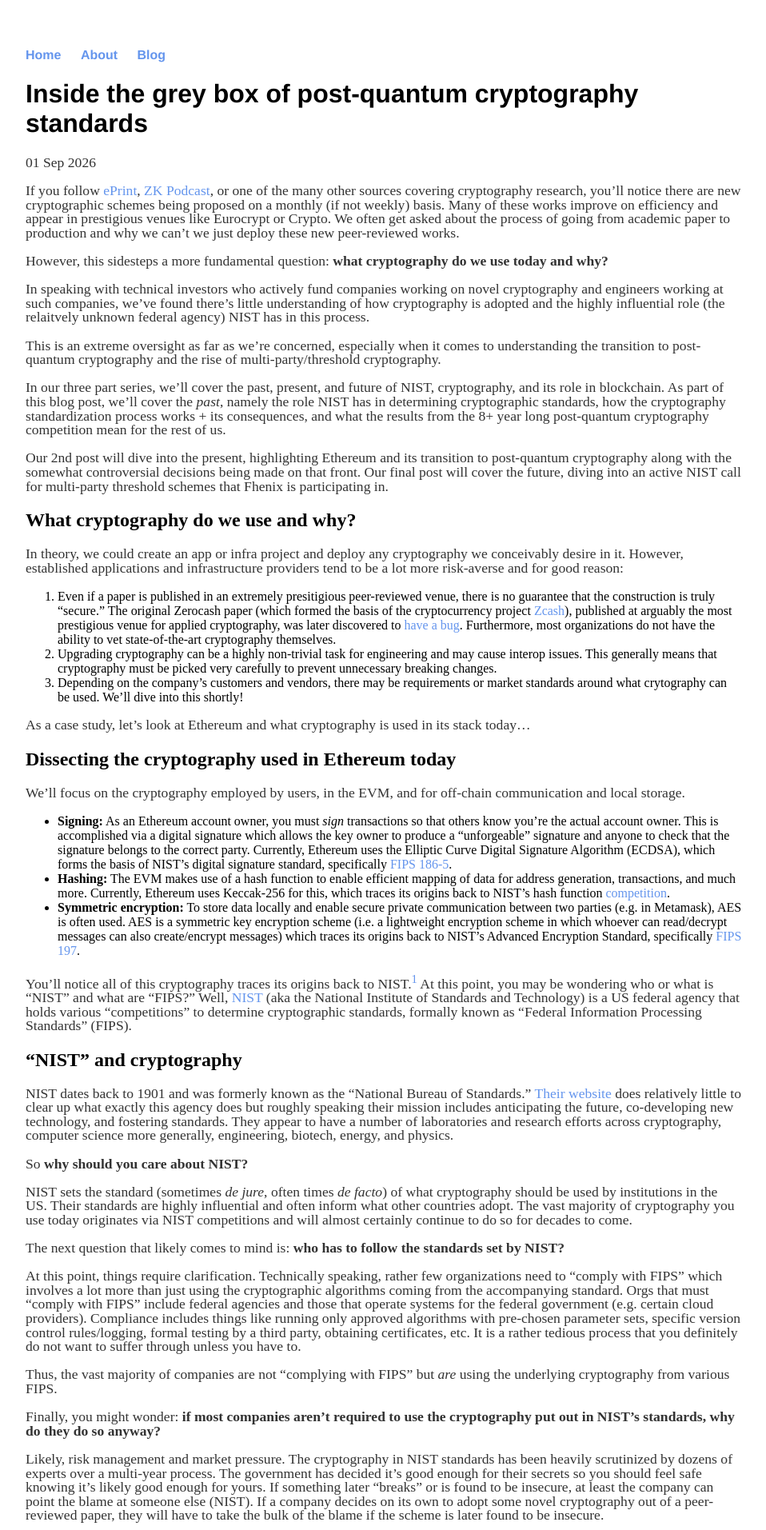
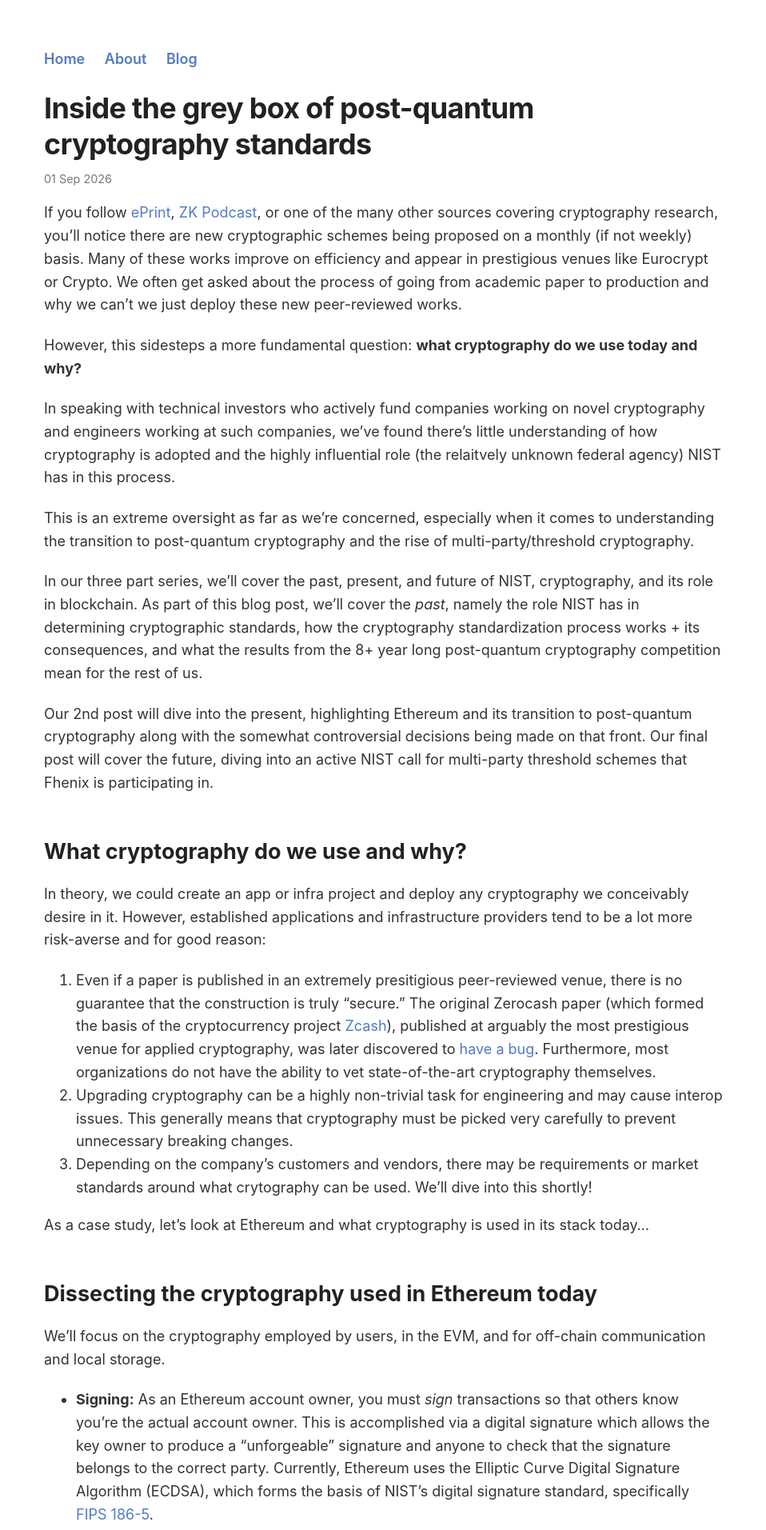
Before and after one commit to ravital/ravital.github.io, a Jekyll site: the page built from _posts/2026-09-01-pqc.md, in a window 1280 px wide. Shown: the top 1913 px of the page at 80% size, without its empty margins (160-1118 px from the left). Built offline with Jekyll 4.4.1, drawn with Linux system fonts in a browser that asks for light colours.

Commit message:
Update main.css

```diff
--- a/css/main.css
+++ b/css/main.css
@@ -1,58 +1,108 @@
 body {
     margin: 60px auto;
     width: 70%;
+    max-width: 850px;
+    font-family: -apple-system, BlinkMacSystemFont, "Segoe UI",
+                 Helvetica, Arial, sans-serif;
+    font-size: 18px;
+    line-height: 1.6;
+    color: #333;
 }
-nav ul, footer ul {
-    font-family:'Helvetica', 'Arial', 'Sans-Serif';
-    padding: 0px;
+
+nav ul,
+footer ul {
+    padding: 0;
     list-style: none;
-    font-weight: bold;
+    font-weight: 600;
 }
-nav ul li, footer ul li {
+
+nav ul li,
+footer ul li {
     display: inline;
     margin-right: 20px;
 }
+
 a {
+    color: #527bc4;
     text-decoration: none;
-    color: #6495ED;
 }
+
 a:hover {
     text-decoration: underline;
 }
+
+h1,
+h2,
+h3,
+h4 {
+    line-height: 1.25;
+    color: #222;
+}
+
 h1 {
-    font-size: 2em;
-    font-family:'Helvetica', 'Arial', 'Sans-Serif';
+    font-size: 2.25rem;
+    letter-spacing: -0.02em;
+    margin-bottom: 0.25em;
 }
+
+h2 {
+    margin-top: 2em;
+}
+
+p,
+li {
+    line-height: 1.6;
+}
+
 p {
-    font-size: 1.1em;
-    line-height: 1em;
-    color: #333;
+    margin: 0 0 1.2em;
 }
+
+.meta {
+    color: #777;
+    font-size: 0.9rem;
+}
+
+img {
+    max-width: 100%;
+    height: auto;
+}
+
 footer {
     border-top: 1px solid #d5d5d5;
-    font-size: .8em;
+    margin-top: 50px;
+    padding-top: 15px;
+    font-size: 0.8rem;
 }
 
 ul.posts {
     margin: 20px auto 40px;
-    font-size: 1.1em;
 }
 
 ul.posts li {
     list-style: none;
 }
 
-table{
+table {
+    width: 100%;
     border-collapse: collapse;
-    border-spacing: 1px;
-    border:1.5px solid #CCCDD1;
-    padding: 0.5px;
+    font-size: 0.9rem;
 }
 
-th{
-    border:1.5px solid #CCCDD1;
+th,
+td {
+    border: 1px solid #cccdd1;
+    padding: 8px;
 }
 
-td{
-    border:1px solid #CCCDD1;
+@media (max-width: 700px) {
+    body {
+        width: auto;
+        margin: 30px 20px;
+        font-size: 17px;
+    }
+
+    h1 {
+        font-size: 2rem;
+    }
 }
```
